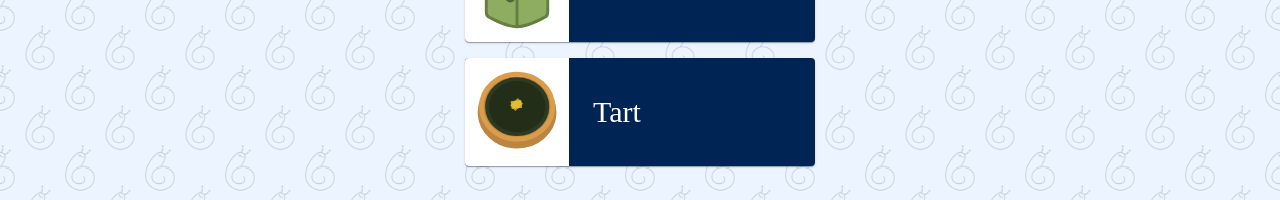
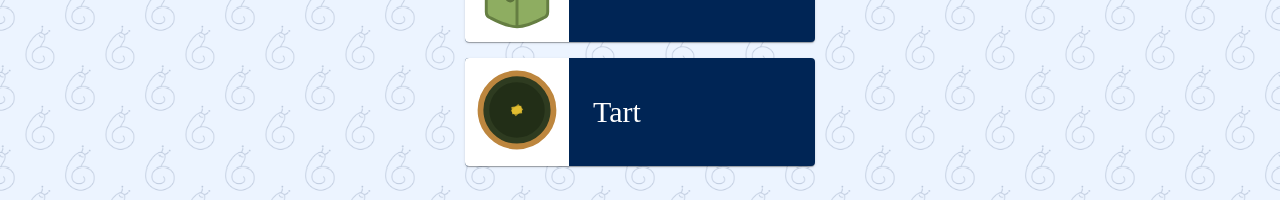
Before and after one commit to Raicuparta/beki-bakes, a Next.js app: page / in a window 1280 px wide. Shown: the part 392-592 px from the top of the page. Built offline with nearby package versions, Linux system fonts and the light colour scheme; a web font is replaced by a local one.

Commit message:
cleanup tart icon

```diff
--- a/components/icons/tart-icon.tsx
+++ b/components/icons/tart-icon.tsx
@@ -6,31 +6,40 @@ export const TartIcon = ({ size = 60 }: Props) => (
   <svg
     version="1.2"
     xmlns="http://www.w3.org/2000/svg"
-    viewBox="0 0 1024 1024"
+    viewBox="-30 -30 1084 1084"
     width={size}
     height={size}
   >
+    <title>tart-icon</title>
+    <style>
+      {`
+		.s0 { fill: #db9d4c;stroke: #bd863e;stroke-width: 100 }
+		.s1 { fill: #222e17;stroke: #2e3b20;stroke-width: 80 }
+		.s2 { opacity: .8;fill: #ceac2a }
+		.s3 { opacity: .8;fill: #f0c933 }
+  `}
+    </style>
     <path
-      style={{ fill: "#ba8642", stroke: "#ba8642", strokeWidth: 50 }}
-      id="Shape 1 copy 2"
-      d="m513 978.6c-264.9 0-479-195.4-479-437c0-241.7 214.1-437 479-437c264.9 0 479 195.3 479 437c0 241.6-214.1 437-479 437z"
+      id="shell"
+      className="s0"
+      d="m512 995.6c-267.5 0-483.7-216.2-483.7-483.6c0-267.5 216.2-483.7 483.7-483.7c267.4 0 483.6 216.2 483.6 483.7c0 267.4-216.2 483.6-483.6 483.6z"
     />
     <path
-      style={{ fill: "#222e17", stroke: "#2e3b20", strokeWidth: 50 }}
-      d="m514.2 820.7c-213.2 0-385.5-157.2-385.5-351.7c0-194.5 172.3-351.7 385.5-351.7c213.1 0 385.4 157.2 385.4 351.7c0 194.5-172.3 351.7-385.4 351.7z"
+      id="filling"
+      className="s1"
+      d="m511.8 927.3c-229.7 0-415.5-185.7-415.5-415.5c0-229.7 185.8-415.5 415.5-415.5c229.8 0 415.5 185.8 415.5 415.5c0 229.8-185.7 415.5-415.5 415.5z"
     />
-    <path
-      style={{ fill: "none", stroke: "#db9d4c", strokeWidth: 60 }}
-      className="s0"
-      d="m513 885.8c-252.7 0-456.9-186.3-456.9-416.8c0-230.5 204.2-416.9 456.9-416.9c252.7 0 456.9 186.4 456.9 416.9c0 230.5-204.2 416.8-456.9 416.8z"
-    />
-    <path
-      style={{ fill: "#ceac2a", opacity: 0.8 }}
-      d="m423.1 450.2l100.3-91l67.9 74l-100.2 90.9z"
-    />
-    <path
-      style={{ fill: "#f0c933", opacity: 0.8 }}
-      d="m430.6 399.8l134.4-15.9l12.4 99.6l-134.4 16z"
-    />
+    <g id="goldleaf">
+      <path
+        id="goldleaf-bottom"
+        className="s2"
+        d="m428.1 521.2l100.3-91l67.9 74l-100.2 90.9z"
+      />
+      <path
+        id="goldleaf-top"
+        className="s3"
+        d="m435.6 470.8l134.4-15.9l12.4 99.6l-134.4 16z"
+      />
+    </g>
   </svg>
 );
```
Also changed, not shown: 1 other file (tests, documents, lock files or other folders).
